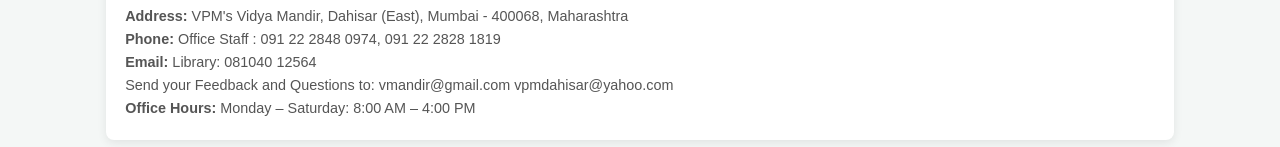
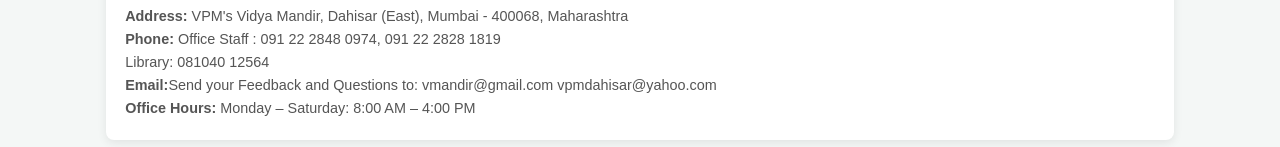
Before and after one commit to pruthaskamble-code/VidyaMandirDahisar, a plain HTML site: page contact.html in a window 1280 px wide. Shown: the part 242-389 px from the top of the page. Drawn offline with Linux system fonts and the light colour scheme.

Commit message:
Update HTML content

```diff
--- a/contact.html
+++ b/contact.html
@@ -57,8 +57,8 @@
     <h3>School Office</h3>
     <p><strong>Address:</strong> VPM's Vidya Mandir, Dahisar (East), Mumbai - 400068, Maharashtra</p>
     <p><strong>Phone:</strong> Office Staff : 091 22 2848 0974, 091 22 2828 1819</p>
-    <p><strong>Email:</strong> Library: 081040 12564</p>
-    <p>Send your Feedback and Questions to:
+    <p> Library: 081040 12564</p>
+    <p><strong>Email:</strong>Send your Feedback and Questions to:
 vmandir@gmail.com
 vpmdahisar@yahoo.com<p>
     <p><strong>Office Hours:</strong> Monday – Saturday: 8:00 AM – 4:00 PM</p>
```
